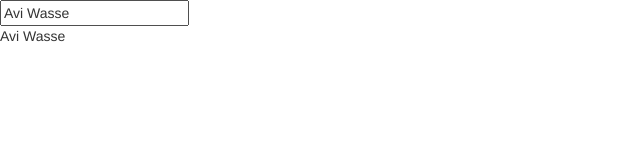
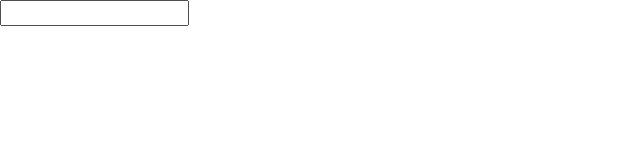
Before and after one commit to wasse88/my-first-angular-app, an Angular app: page / in a window 1280 px wide. Shown: the top 160 px of the page, without its empty margins (0-640 px from the left). Built offline with nearby package versions, Linux system fonts and the light colour scheme.

Commit message:
Update app.component.ts

```diff
--- a/src/app/app.component.ts
+++ b/src/app/app.component.ts
@@ -6,5 +6,5 @@ import { Component } from '@angular/core';
   styleUrls: ['./app.component.css']
 })
 export class AppComponent {
-  name = 'Avi Wasse'
+
 }
```
